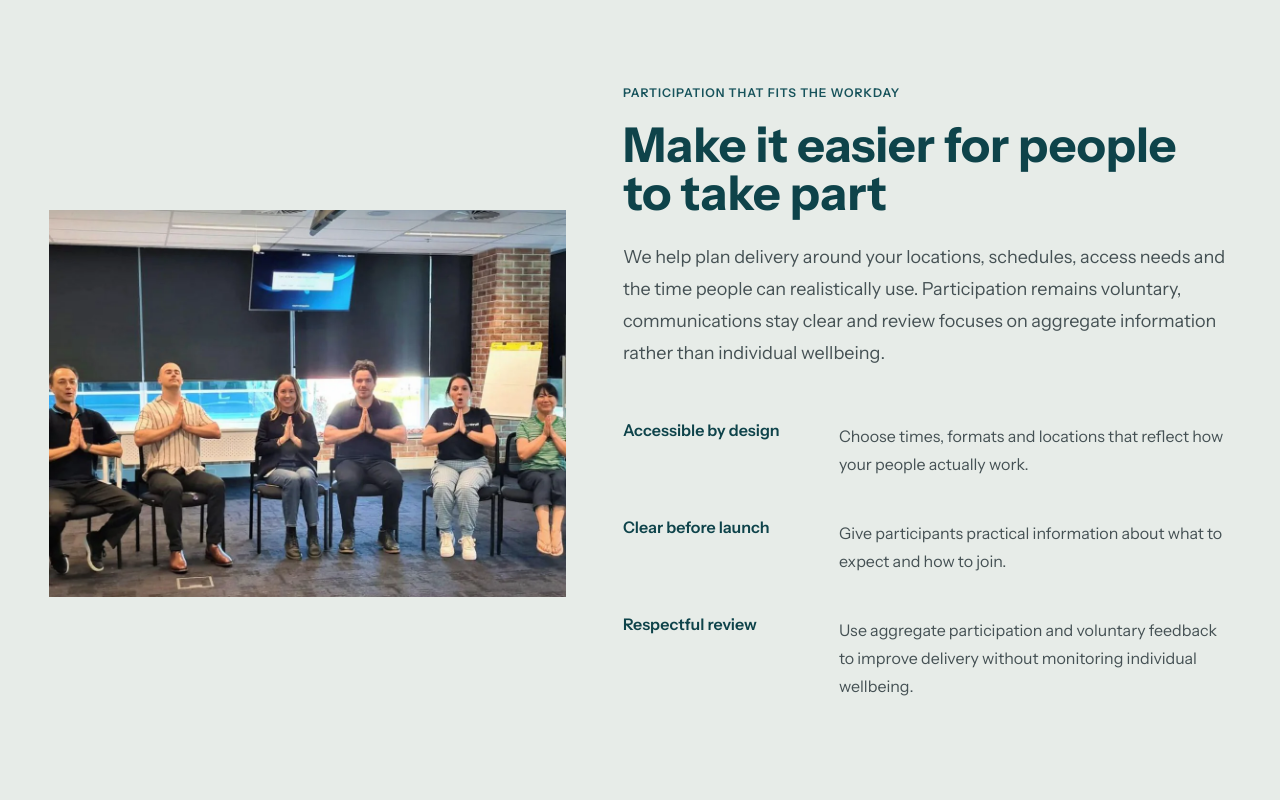
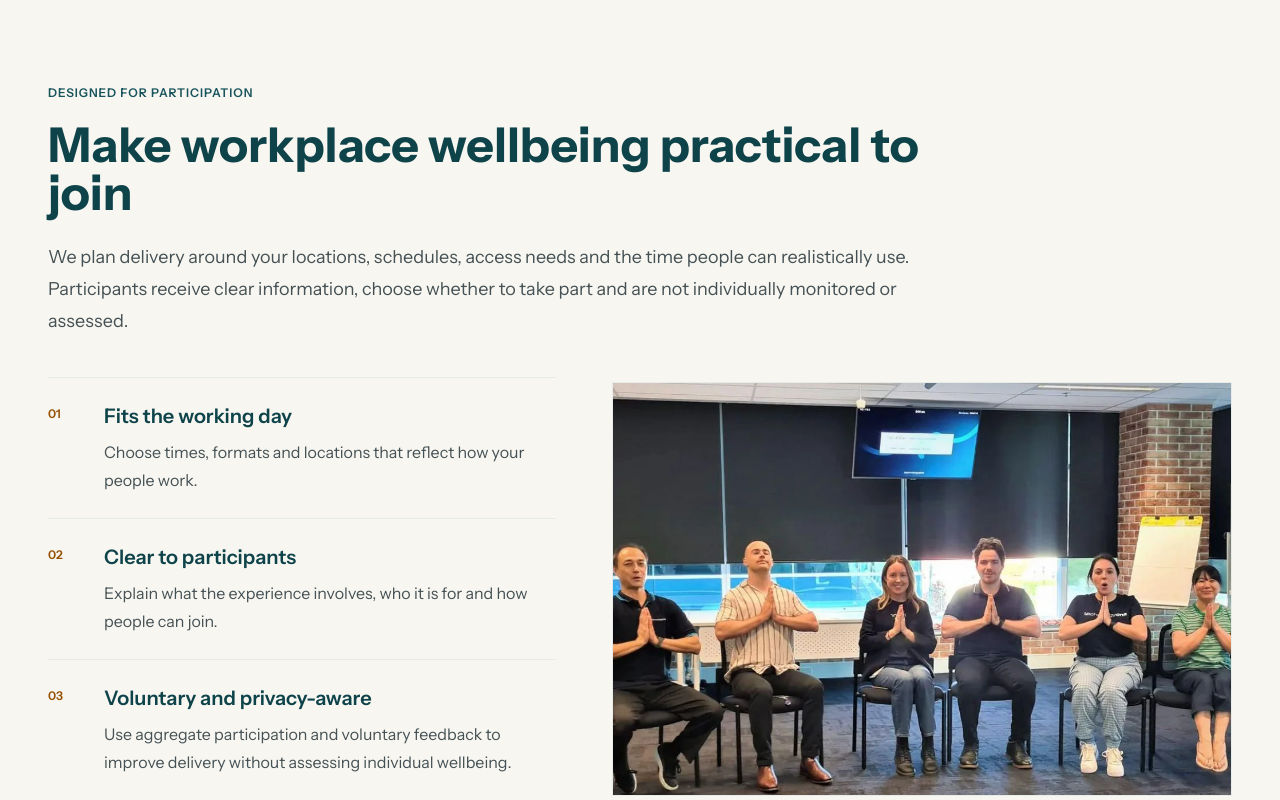
Before and after one commit to glennhammond/cya-website-prototype, a Next.js app: page /workplace-wellbeing-programs in a window 1280 px wide. Shown: the part 3380-4180 px from the top of the page. Built offline with nearby package versions, Linux system fonts and the light colour scheme.

Commit message:
Redesign program participation section

```diff
--- a/app/workplace-wellbeing-programs/page.tsx
+++ b/app/workplace-wellbeing-programs/page.tsx
@@ -81,40 +81,49 @@ export default function WorkplaceWellbeingProgramsPage() {
         </ProductionContainer>
       </section>
 
-      <section className="bg-[var(--cya-surface-subtle)] py-20 lg:py-24">
-        <ProductionContainer className="grid gap-10 lg:grid-cols-[minmax(0,0.92fr)_minmax(0,1.08fr)] lg:items-center lg:gap-14">
-          <figure className="relative aspect-[4/3] overflow-hidden border border-[var(--cya-divider)] bg-[var(--cya-surface-base)]">
+      <section className="bg-[var(--cya-surface-page)] py-20 lg:py-24">
+        <ProductionContainer>
+          <ProductionKicker>Designed for participation</ProductionKicker>
+          <h2 className="mt-5 max-w-4xl text-4xl font-bold lg:text-5xl">Make workplace wellbeing practical to join</h2>
+          <p className="mt-6 max-w-4xl text-lg leading-8 text-[var(--cya-body)]">We plan delivery around your locations, schedules, access needs and the time people can realistically use. Participants receive clear information, choose whether to take part and are not individually monitored or assessed.</p>
+          <div className="mt-10 grid gap-10 lg:grid-cols-[minmax(0,0.9fr)_minmax(0,1.1fr)] lg:items-center lg:gap-14">
+            <div className="border-y border-[var(--cya-divider)]">
+              <article className="grid grid-cols-[2.5rem_1fr] gap-4 border-b border-[var(--cya-divider)] py-6">
+                <p className="pt-1 text-xs font-semibold text-[var(--cya-ochre-ink)]">01</p>
+                <div>
+                  <h3 className="text-xl font-semibold text-[var(--cya-teal-dark)]">Fits the working day</h3>
+                  <p className="mt-2 leading-7 text-[var(--cya-body)]">Choose times, formats and locations that reflect how your people work.</p>
+                </div>
+              </article>
+              <article className="grid grid-cols-[2.5rem_1fr] gap-4 border-b border-[var(--cya-divider)] py-6">
+                <p className="pt-1 text-xs font-semibold text-[var(--cya-ochre-ink)]">02</p>
+                <div>
+                  <h3 className="text-xl font-semibold text-[var(--cya-teal-dark)]">Clear to participants</h3>
+                  <p className="mt-2 leading-7 text-[var(--cya-body)]">Explain what the experience involves, who it is for and how people can join.</p>
+                </div>
+              </article>
+              <article className="grid grid-cols-[2.5rem_1fr] gap-4 py-6">
+                <p className="pt-1 text-xs font-semibold text-[var(--cya-ochre-ink)]">03</p>
+                <div>
+                  <h3 className="text-xl font-semibold text-[var(--cya-teal-dark)]">Voluntary and privacy-aware</h3>
+                  <p className="mt-2 leading-7 text-[var(--cya-body)]">Use aggregate participation and voluntary feedback to improve delivery without assessing individual wellbeing.</p>
+                </div>
+              </article>
+            </div>
+            <figure className="relative aspect-[3/2] overflow-hidden border border-[var(--cya-divider)] bg-[var(--cya-surface-base)]">
               <Image
                 src="/images/selected/cya-home-hero-workplace-session.webp"
                 alt="Employees take part in an accessible seated workplace yoga session in a meeting room"
                 fill
-              sizes="(min-width: 1024px) 44vw, 100vw"
+                sizes="(min-width: 1280px) 650px, (min-width: 1024px) 52vw, 100vw"
                 className="object-cover"
               />
             </figure>
-          <div>
-            <ProductionKicker>Participation that fits the workday</ProductionKicker>
-            <h2 className="mt-5 max-w-3xl text-4xl font-bold lg:text-5xl">Make it easier for people to take part</h2>
-            <p className="mt-6 max-w-3xl text-lg leading-8 text-[var(--cya-body)]">We help plan delivery around your locations, schedules, access needs and the time people can realistically use. Participation remains voluntary, communications stay clear and review focuses on aggregate information rather than individual wellbeing.</p>
-            <div className="mt-8 border-y border-[var(--cya-divider)]">
-              <div className="grid gap-2 border-b border-[var(--cya-divider)] py-5 sm:grid-cols-[12rem_1fr] sm:gap-6">
-                <h3 className="font-semibold text-[var(--cya-teal-dark)]">Accessible by design</h3>
-                <p className="leading-7 text-[var(--cya-body)]">Choose times, formats and locations that reflect how your people actually work.</p>
-              </div>
-              <div className="grid gap-2 border-b border-[var(--cya-divider)] py-5 sm:grid-cols-[12rem_1fr] sm:gap-6">
-                <h3 className="font-semibold text-[var(--cya-teal-dark)]">Clear before launch</h3>
-                <p className="leading-7 text-[var(--cya-body)]">Give participants practical information about what to expect and how to join.</p>
-              </div>
-              <div className="grid gap-2 py-5 sm:grid-cols-[12rem_1fr] sm:gap-6">
-                <h3 className="font-semibold text-[var(--cya-teal-dark)]">Respectful review</h3>
-                <p className="leading-7 text-[var(--cya-body)]">Use aggregate participation and voluntary feedback to improve delivery without monitoring individual wellbeing.</p>
-              </div>
-            </div>
           </div>
         </ProductionContainer>
       </section>
 
-      <section className="bg-[var(--cya-surface-page)] py-20 lg:py-24">
+      <section className="bg-[var(--cya-surface-base)] py-20 lg:py-24">
         <ProductionContainer className="grid gap-10 lg:grid-cols-[minmax(0,1.02fr)_minmax(0,0.98fr)] lg:items-center lg:gap-14">
           <div>
             <ProductionKicker>Experience in practice</ProductionKicker>
@@ -138,7 +147,7 @@ export default function WorkplaceWellbeingProgramsPage() {
         </ProductionContainer>
       </section>
 
-      <section className="bg-[var(--cya-surface-base)] py-20 lg:py-24">
+      <section className="bg-[var(--cya-surface-page)] py-20 lg:py-24">
         <ProductionContainer>
           <ProductionKicker>Practical questions</ProductionKicker>
           <h2 className="mt-5 max-w-4xl text-4xl font-bold lg:text-5xl">Questions organisations ask before getting started</h2>
```
Lines whose indentation alone changed are shown as unchanged.
